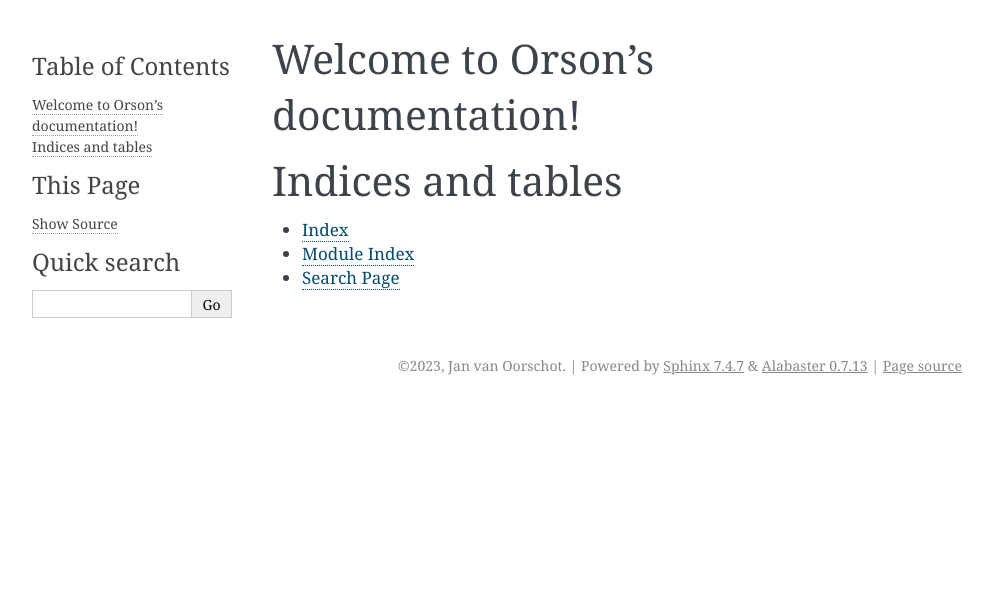
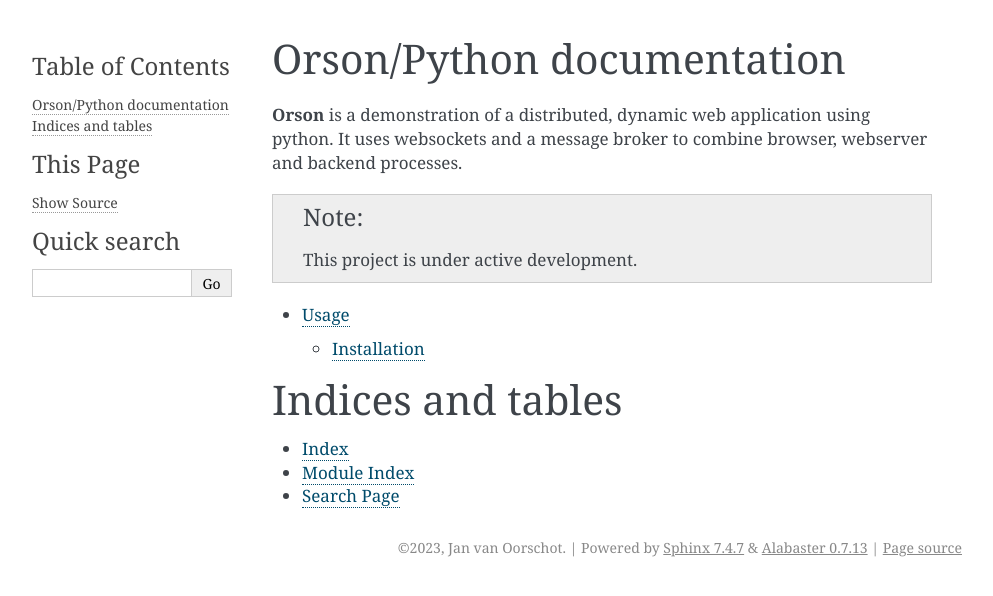
Before and after one commit to Janvanoorschot/Orson, a Sphinx documentation site: the page built from python/docs/source/index.rst, in a window 1280 px wide. Shown: the top 596 px of the page, without its empty margins (148-1141 px from the left). Built offline with Sphinx 7.4.7, drawn with Linux system fonts in a browser that asks for light colours.

Commit message:
Started with documentation.

```diff
--- a/python/docs/source/index.rst
+++ b/python/docs/source/index.rst
@@ -1,14 +1,17 @@
-.. Orson documentation master file, created by
-   sphinx-quickstart on Wed Jan  4 11:09:14 2023.
-   You can adapt this file completely to your liking, but it should at least
-   contain the root `toctree` directive.
+.. Orson documentation master file.
 
-Welcome to Orson's documentation!
-=================================
+Orson/Python documentation
+==========================
+
+**Orson** is a demonstration of a distributed, dynamic web application using python. It uses
+websockets and a message broker to combine browser, webserver and backend processes.
+
+.. note::
+
+   This project is under active development.
 
 .. toctree::
-   :maxdepth: 2
-   :caption: Contents:
+   usage
 
 
 
```
Also changed, not shown: python/docs/source/usage.rst (added, +11 -0 lines).
